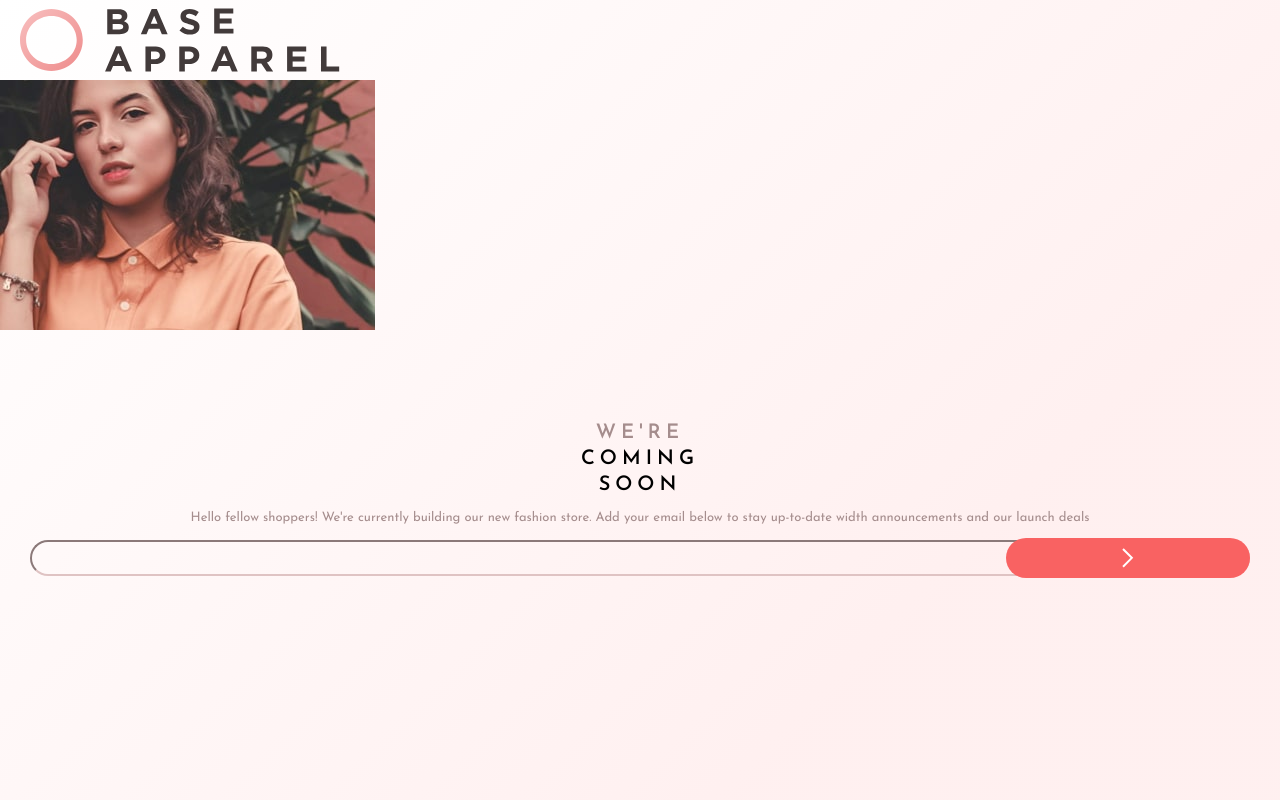
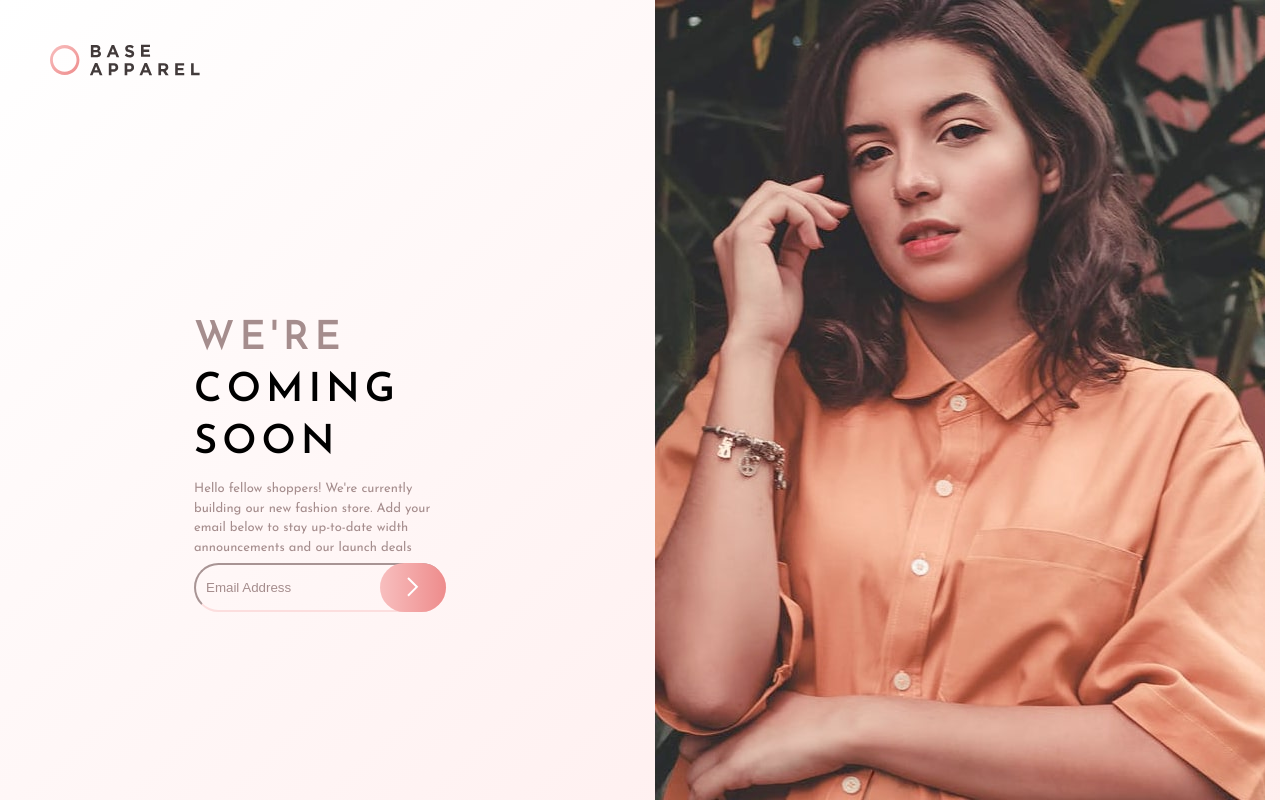
Before and after one commit to TCristianB/base-apparel-coming-soon, a plain HTML site: page index.html in a window 1280 px wide. Drawn offline with Linux system fonts and the light colour scheme.

Commit message:
Agregando media queries y mas estilos.

```diff
--- a/index.html
+++ b/index.html
@@ -22,9 +22,9 @@
             </div>
             <form class="form" action="">
                 <label for="email">
-                    <input id="email" type="email">
+                    <input id="email" type="email" placeholder="Email Address">
                     <img class="error-icon" src="./images/icon-error.svg" alt="">
-                    <button></button>
+                    <button><figure></figure></button>
                 </label>
                 <p class="form__error-message">Please provide a valid email</p>
             </form>
--- a/src/index.css
+++ b/src/index.css
@@ -40,7 +40,7 @@ main {
 }
 
 .logo img {
-    width: 25%;
+    width: 119px;
     margin-left: 20px;
 }
 
@@ -48,13 +48,18 @@ main {
     width: 100%;
     background-image: url('../images/hero-mobile.jpg');
     background-repeat: no-repeat;
+    background-position: center;
     grid-area: image-area;
 }
 
 .info-section {
     grid-area: text-area;
+    width: 312px;
     margin-top: 10px;
     padding: 0px 30px 0px 30px;
+    display: flex;
+    justify-self: center;
+    flex-direction: column;
 }
 
 .info-section__texts {
@@ -103,27 +108,39 @@ main {
 }
 
 #email {
-    width: 100%;
-    height: 90%;
+    height: 49px;
+    width: 286px;
     border-radius: 25px;
     background-color: transparent;
-    border-color: hsl(0, 31%, 82%);
+    border-color: var(--desaturated-red);
     outline: none;
+    padding-left: 10px;
+}
+
+#email::placeholder {
+    color: var(--dark-grayish-red)
 }
 
 .form label button {
-    background-image: url('../images/icon-arrow.svg');
-    background-repeat: no-repeat;
-    background-position: center;
-    background-color: var(--soft-red);
+
+    background: linear-gradient(to right,  hsl(0, 80%, 86%), hsl(0, 74%, 74%));
+
     border-radius: 25px;
     border: 0;
-    width: 20%;
-    height: 100%;
+    width: 66px;
+    height: 49px;
     position: absolute;
     right: 0;
     outline: none;
 }
+
+.form label button figure {
+    background-image: url('../images/icon-arrow.svg');
+    background-repeat: no-repeat;
+    background-position: center;
+    height: 30px;
+}
+
 .error-icon {
     display: none;
 }
@@ -135,3 +152,42 @@ main {
 .visible {
     display: block;
 }
+
+@media screen and (min-width: 768px) {
+    main {
+        grid-template-rows: 15% 85%;
+        grid-template-columns: 50% 50%;
+        grid-template-areas: "logo image"
+                             "info image";
+    }
+    .logo {
+        grid-area: logo;
+    }
+
+    .logo img {
+        width: 150px;
+        margin-left: 50px;
+    }
+
+    .image-hero {
+        grid-area: image;
+        background-image: url('../images/hero-desktop.jpg');
+        background-position-x: center;
+        /* background-position-y: initial; */
+    }
+    .info-section {
+        grid-area: info;
+        margin-top: 0;
+        justify-content: center;
+    }
+
+    .info-section__texts {
+        text-align: start;
+        align-items: flex-start;
+    }
+
+    .info-section__texts--title {
+        margin-top: 0;
+        font-size: 4rem;
+    }
+}
```
